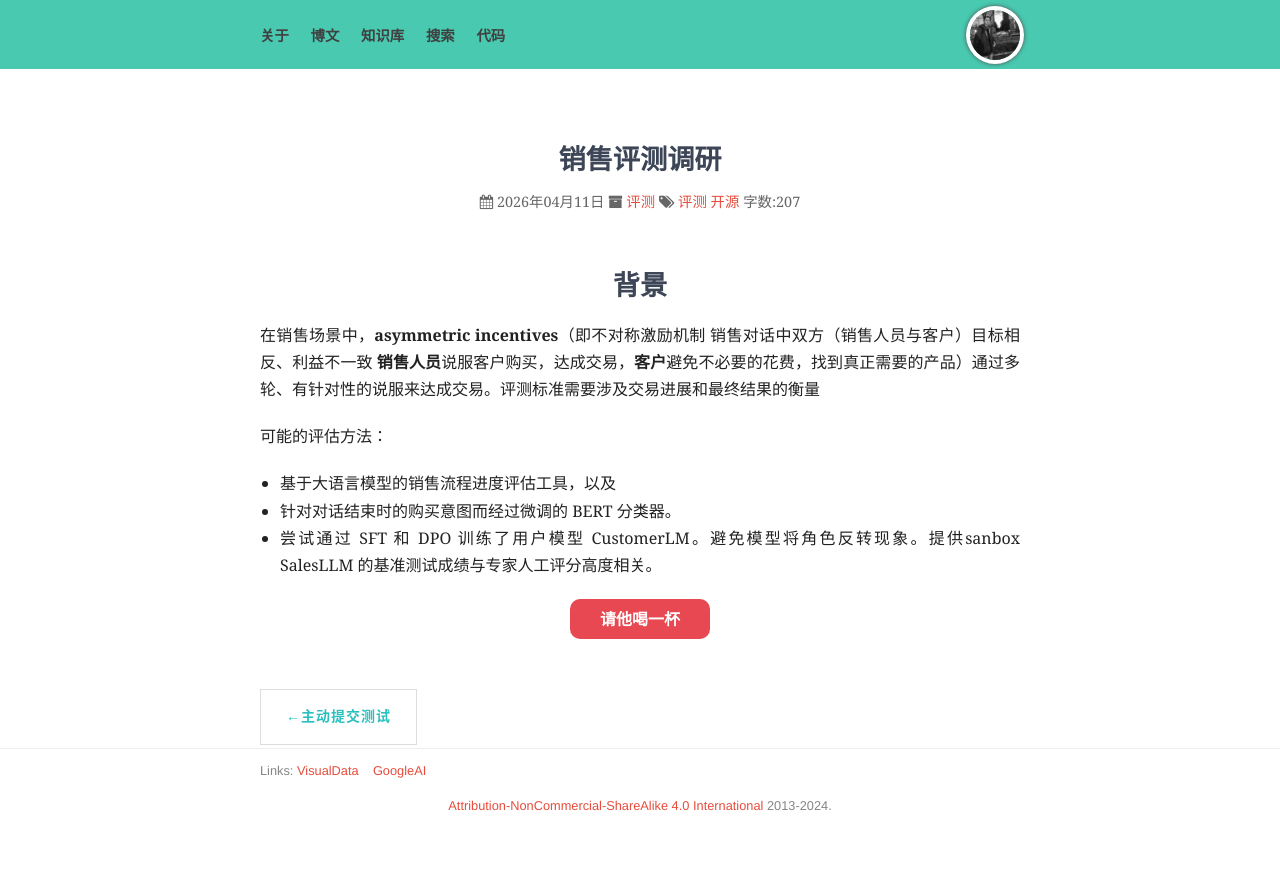
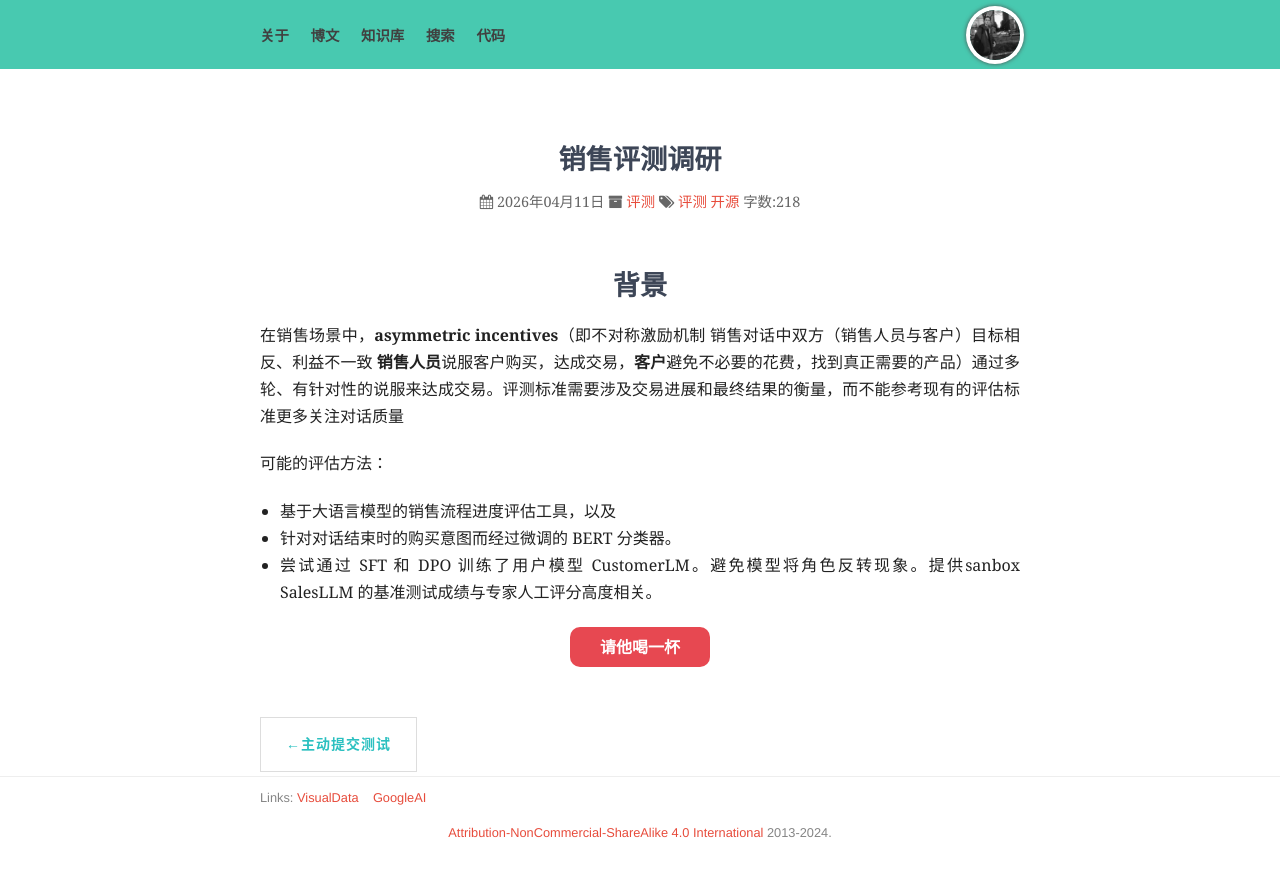
Before and after one commit to pointerhacker/pointerhacker.github.io, a Jekyll site: the page built from _posts/2026-04-11-销售评测调研.md, in a window 1280 px wide. Shown: the top 877 px of the page. Built offline with Jekyll 4.4.1, drawn with Linux system fonts in a browser that asks for light colours; nearby versions of some CDN libraries; comment, search, counter and statistics services are not loaded.

Commit message:
vault backup: 2026-04-11 19:53:04

```diff
--- a/_posts/2026-04-11-销售评测调研.md
+++ b/_posts/2026-04-11-销售评测调研.md
@@ -9,7 +9,7 @@ tags:
 ---
 
 # 背景
-在销售场景中，**asymmetric incentives**（即不对称激励机制 销售对话中双方（销售人员与客户）目标相反、利益不一致 **销售人员**说服客户购买，达成交易，**客户**避免不必要的花费，找到真正需要的产品）通过多轮、有针对性的说服来达成交易。评测标准需要涉及交易进展和最终结果的衡量
+在销售场景中，**asymmetric incentives**（即不对称激励机制 销售对话中双方（销售人员与客户）目标相反、利益不一致 **销售人员**说服客户购买，达成交易，**客户**避免不必要的花费，找到真正需要的产品）通过多轮、有针对性的说服来达成交易。评测标准需要涉及交易进展和最终结果的衡量，而不能参考现有的评估标准更多关注对话质量
 
 可能的评估方法：
 - 基于大语言模型的销售流程进度评估工具，以及
```
